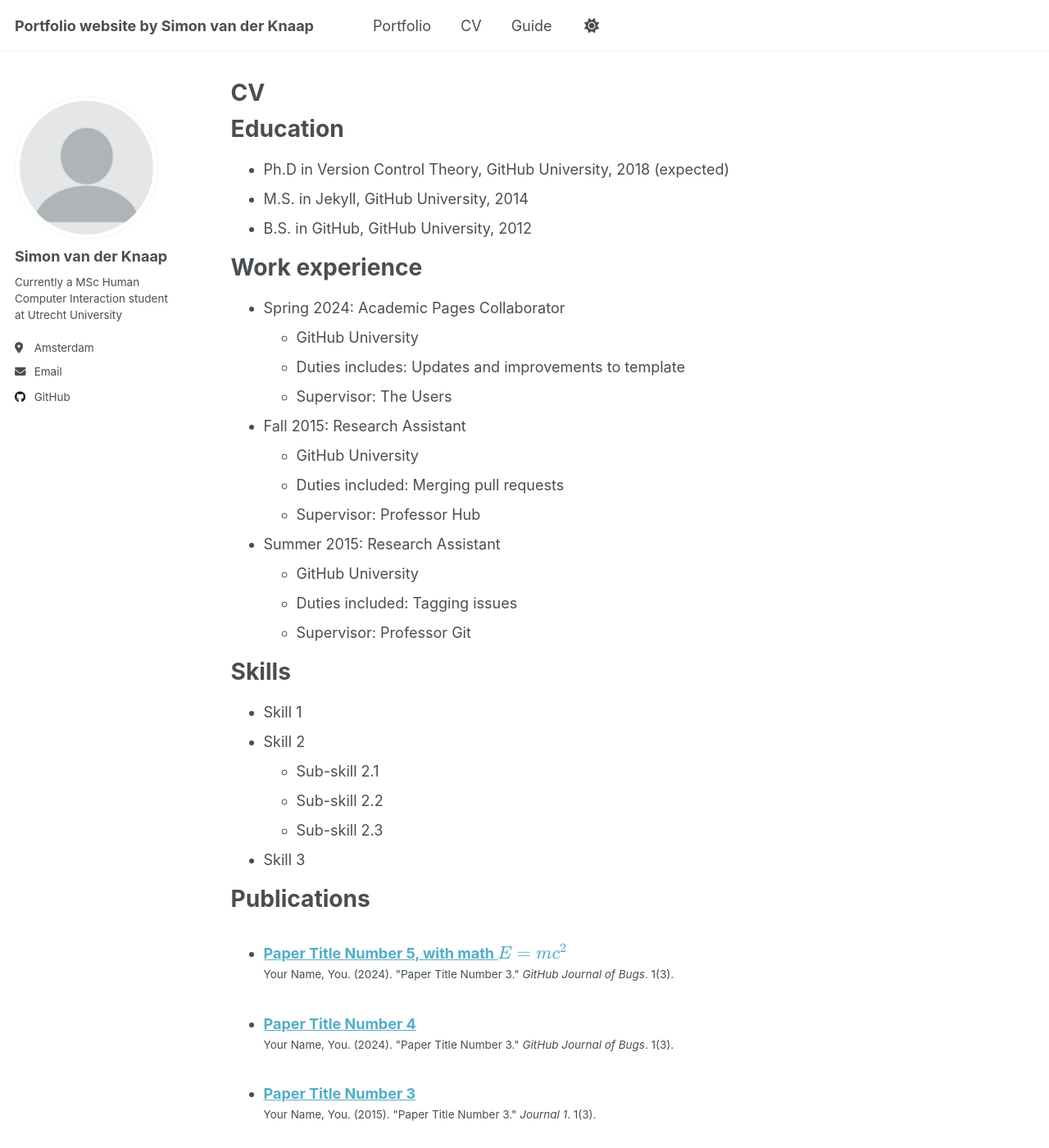
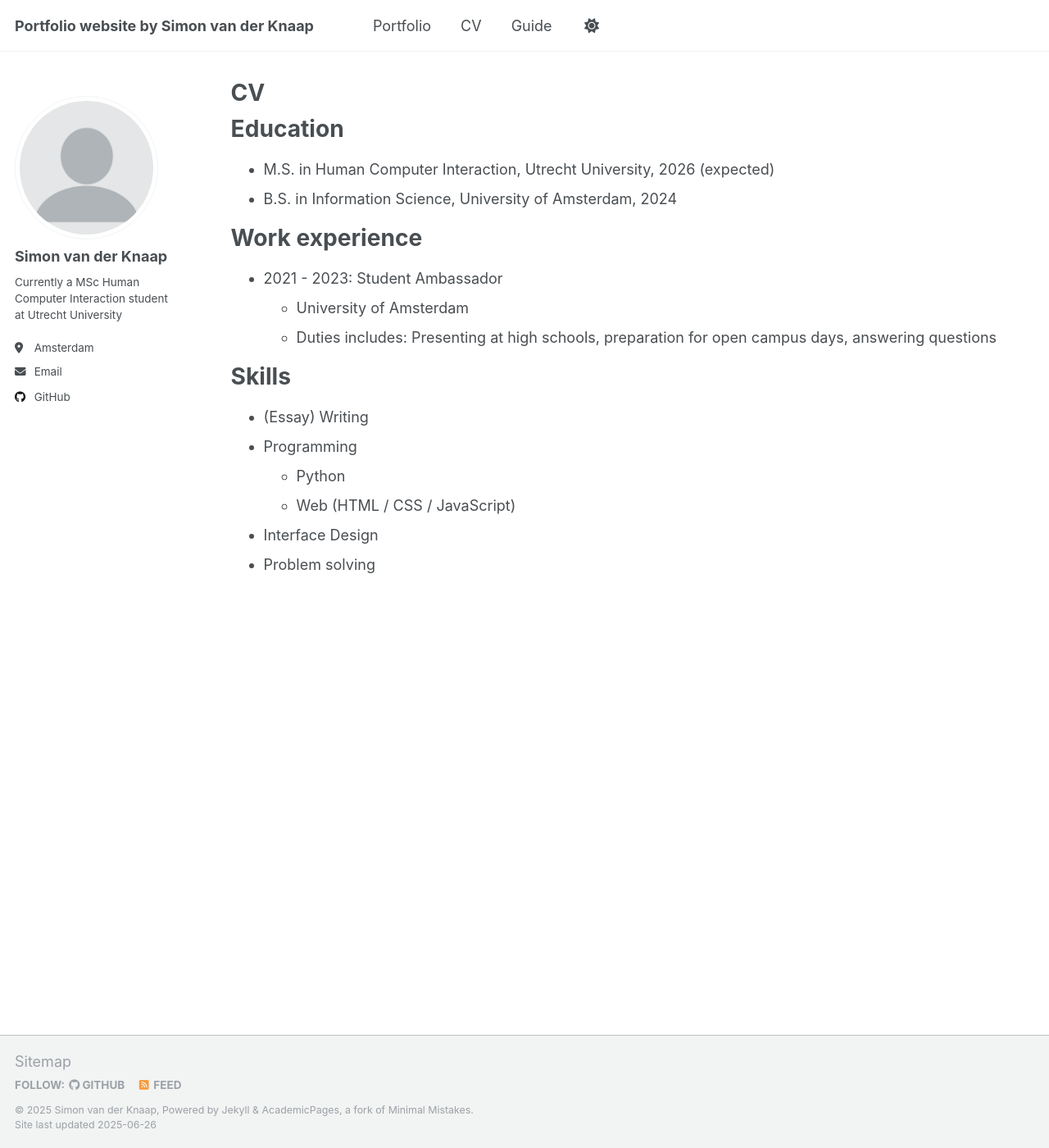
Before and after one commit to simonvdknaap/simonvdknaap.github.io, a Jekyll site: the page built from _pages/cv.md, in a window 1280 px wide and 1400 px high. Shown: the whole window at 82% size. Built offline with Jekyll 4.4.1, drawn with Linux system fonts in a browser that asks for light colours; some of the changed text lies outside the part shown.

Commit message:
Update cv.md

```diff
--- a/_pages/cv.md
+++ b/_pages/cv.md
@@ -11,54 +11,20 @@ redirect_from:
 
 Education
 ======
-* Ph.D in Version Control Theory, GitHub University, 2018 (expected)
-* M.S. in Jekyll, GitHub University, 2014
-* B.S. in GitHub, GitHub University, 2012
+* M.S. in Human Computer Interaction, Utrecht University, 2026 (expected)
+* B.S. in Information Science, University of Amsterdam, 2024
 
 Work experience
 ======
-* Spring 2024: Academic Pages Collaborator
-  * GitHub University
-  * Duties includes: Updates and improvements to template
-  * Supervisor: The Users
-
-* Fall 2015: Research Assistant
-  * GitHub University
-  * Duties included: Merging pull requests
-  * Supervisor: Professor Hub
-
-* Summer 2015: Research Assistant
-  * GitHub University
-  * Duties included: Tagging issues
-  * Supervisor: Professor Git
+* 2021 - 2023: Student Ambassador
+  * University of Amsterdam
+  * Duties includes: Presenting at high schools, preparation for open campus days, answering questions
 
 Skills
 ======
-* Skill 1
-* Skill 2
-  * Sub-skill 2.1
-  * Sub-skill 2.2
-  * Sub-skill 2.3
-* Skill 3
-
-Publications
-======
-  <ul>{% for post in site.publications reversed %}
-    {% include archive-single-cv.html %}
-  {% endfor %}</ul>
-
-Talks
-======
-  <ul>{% for post in site.talks reversed %}
-    {% include archive-single-talk-cv.html  %}
-  {% endfor %}</ul>
-
-Teaching
-======
-  <ul>{% for post in site.teaching reversed %}
-    {% include archive-single-cv.html %}
-  {% endfor %}</ul>
-
-Service and leadership
-======
-* Currently signed in to 43 different slack teams
+* (Essay) Writing
+* Programming
+  * Python
+  * Web (HTML / CSS / JavaScript)
+* Interface Design
+* Problem solving
```
